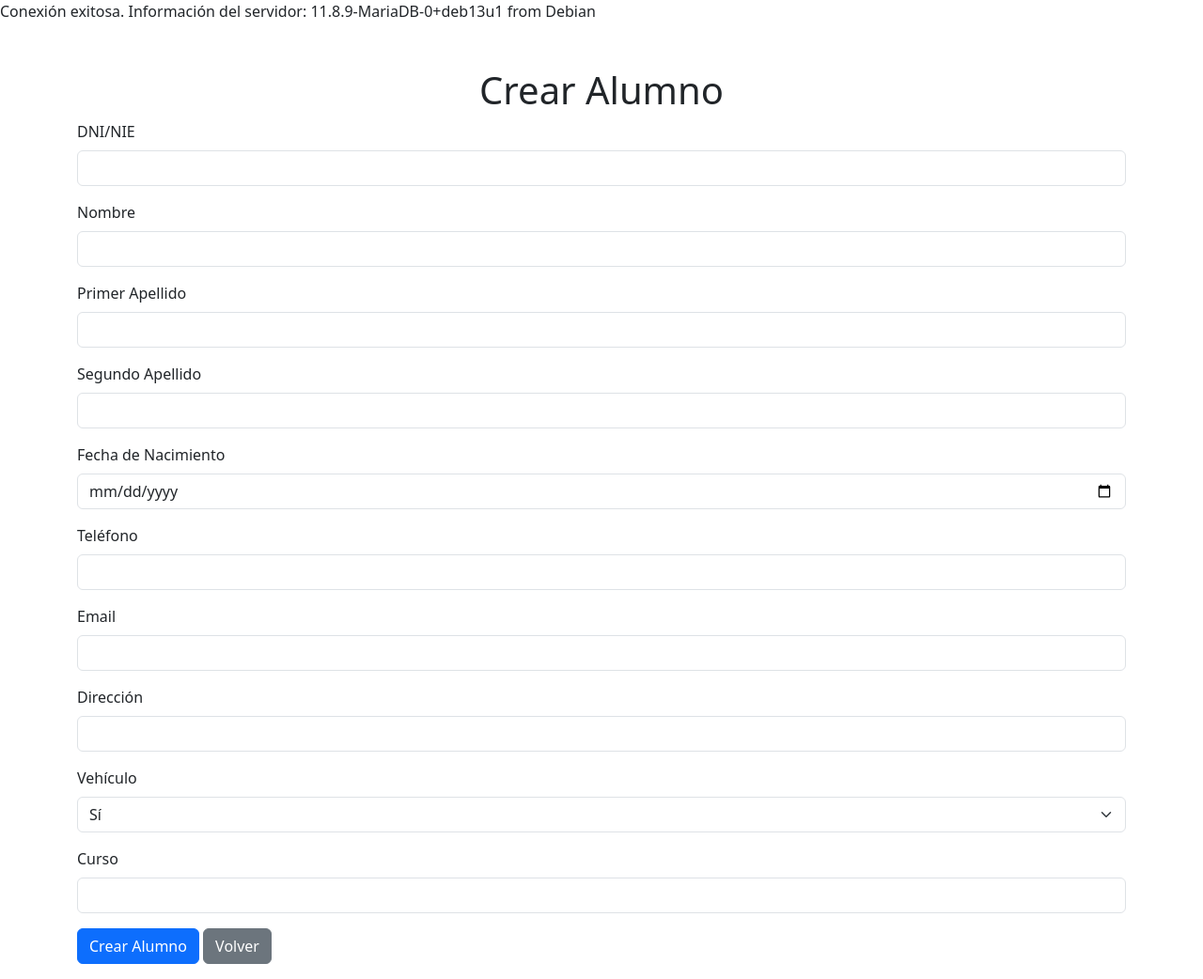
After one commit to AtteneriCimadevilla/FEPLA-CRM, a PHP site: page /gestionAlumno.php in a window 1280 px wide. The commit adds this page. Shown: the whole page at 94% size. Run offline with PHP 8.4, Linux system fonts and the light colour scheme.

Commit message:
Añadidas alumnos.php y gestionAlumno.php y funcionan.

```diff
--- /dev/null
+++ b/code/gestionAlumno.php
@@ -0,0 +1,158 @@
+<?php
+require 'conexion.php';
+// Variables para manejar errores y mensajes de éxito
+$errores = [];
+$exito = "";
+
+// Check if we're editing an existing student
+$editing = false;
+$alumno = null;
+if (isset($_GET['dni_nie'])) {
+    $editing = true;
+    $dni_nie = $_GET['dni_nie'];
+    $query = "SELECT * FROM alumnos WHERE dni_nie = ?";
+    $stmt = $mysqli->prepare($query);
+    $stmt->bind_param("s", $dni_nie);
+    $stmt->execute();
+    $result = $stmt->get_result();
+    $alumno = $result->fetch_assoc();
+    $stmt->close();
+}
+
+// Verificar si el formulario se ha enviado
+if ($_SERVER["REQUEST_METHOD"] == "POST") {
+    // Recoger los datos del formulario
+    $dni_nie = trim($_POST['dni_nie']);
+    $nombre = trim($_POST['nombre']);
+    $apellido1 = trim($_POST['apellido1']);
+    $apellido2 = trim($_POST['apellido2']);
+    $fecha_nacimiento = trim($_POST['fecha_nacimiento']);
+    $telefono = trim($_POST['telefono']);
+    $email = trim($_POST['email']);
+    $direccion = trim($_POST['direccion']);
+    $vehiculo = $_POST['vehiculo'];
+    $curso = trim($_POST['curso']);
+
+    // Validaciones básicas
+    if (empty($dni_nie) || strlen($dni_nie) != 9) {
+        $errores[] = "El DNI/NIE debe tener 9 caracteres.";
+    }
+    if (empty($nombre)) {
+        $errores[] = "El nombre es obligatorio.";
+    }
+    if (empty($apellido1)) {
+        $errores[] = "El primer apellido es obligatorio.";
+    }
+    if (!empty($email) && !filter_var($email, FILTER_VALIDATE_EMAIL)) {
+        $errores[] = "El email no es válido.";
+    }
+
+    // Si no hay errores, insertar o actualizar en la base de datos
+    if (empty($errores)) {
+        if ($editing) {
+            // Check if DNI/NIE has changed
+            if ($dni_nie != $_GET['dni_nie']) {
+                // DNI/NIE has changed, we need to update it
+                $stmt = $mysqli->prepare("UPDATE alumnos SET dni_nie=?, nombre=?, apellido1=?, apellido2=?, fecha_nacimiento=?, telefono=?, email=?, direccion=?, vehiculo=?, curso=? WHERE dni_nie=?");
+                $stmt->bind_param("sssssssssss", $dni_nie, $nombre, $apellido1, $apellido2, $fecha_nacimiento, $telefono, $email, $direccion, $vehiculo, $curso, $_GET['dni_nie']);
+            } else {
+                // DNI/NIE hasn't changed, update other fields
+                $stmt = $mysqli->prepare("UPDATE alumnos SET nombre=?, apellido1=?, apellido2=?, fecha_nacimiento=?, telefono=?, email=?, direccion=?, vehiculo=?, curso=? WHERE dni_nie=?");
+                $stmt->bind_param("ssssssssss", $nombre, $apellido1, $apellido2, $fecha_nacimiento, $telefono, $email, $direccion, $vehiculo, $curso, $dni_nie);
+            }
+        } else {
+            $stmt = $mysqli->prepare("INSERT INTO alumnos (dni_nie, nombre, apellido1, apellido2, fecha_nacimiento, telefono, email, direccion, vehiculo, curso) VALUES (?, ?, ?, ?, ?, ?, ?, ?, ?, ?)");
+            $stmt->bind_param("ssssssssss", $dni_nie, $nombre, $apellido1, $apellido2, $fecha_nacimiento, $telefono, $email, $direccion, $vehiculo, $curso);
+        }
+
+        if ($stmt->execute()) {
+            $exito = $editing ? "Alumno actualizado con éxito." : "Alumno creado con éxito.";
+            // Set a session variable to indicate success
+            session_start();
+            $_SESSION['alumno_actualizado'] = true;
+            // Redirect to the list of students
+            header("Location: alumnos.php");
+            exit();
+        } else {
+            $errores[] = "Error al " . ($editing ? "actualizar" : "insertar") . " en la base de datos: " . $stmt->error;
+        }
+
+        $stmt->close();
+    }
+}
+?>
+
+<!DOCTYPE html>
+<html lang="es">
+
+<head>
+    <meta charset="UTF-8">
+    <meta name="viewport" content="width=device-width, initial-scale=1.0">
+    <title><?php echo $editing ? 'Editar' : 'Crear'; ?> Alumno</title>
+    <link rel="stylesheet" href="https://cdn.jsdelivr.net/npm/bootstrap@5.3.0/dist/css/bootstrap.min.css">
+</head>
+
+<body>
+    <div class="container mt-5">
+        <h1 class="text-center"><?php echo $editing ? 'Editar' : 'Crear'; ?> Alumno</h1>
+
+        <!-- Mostrar errores -->
+        <?php if (!empty($errores)): ?>
+            <div class="alert alert-danger">
+                <?php foreach ($errores as $error): ?>
+                    <p><?php echo htmlspecialchars($error); ?></p>
+                <?php endforeach; ?>
+            </div>
+        <?php endif; ?>
+
+        <form method="POST" action="">
+            <div class="mb-3">
+                <label for="dni_nie" class="form-label">DNI/NIE</label>
+                <input type="text" class="form-control" id="dni_nie" name="dni_nie" maxlength="9" value="<?php echo $editing ? htmlspecialchars($alumno['dni_nie']) : ''; ?>" required>
+            </div>
+            <div class="mb-3">
+                <label for="nombre" class="form-label">Nombre</label>
+                <input type="text" class="form-control" id="nombre" name="nombre" value="<?php echo $editing ? htmlspecialchars($alumno['nombre']) : ''; ?>" required>
+            </div>
+            <div class="mb-3">
+                <label for="apellido1" class="form-label">Primer Apellido</label>
+                <input type="text" class="form-control" id="apellido1" name="apellido1" value="<?php echo $editing ? htmlspecialchars($alumno['apellido1']) : ''; ?>" required>
+            </div>
+            <div class="mb-3">
+                <label for="apellido2" class="form-label">Segundo Apellido</label>
+                <input type="text" class="form-control" id="apellido2" name="apellido2" value="<?php echo $editing ? htmlspecialchars($alumno['apellido2']) : ''; ?>">
+            </div>
+            <div class="mb-3">
+                <label for="fecha_nacimiento" class="form-label">Fecha de Nacimiento</label>
+                <input type="date" class="form-control" id="fecha_nacimiento" name="fecha_nacimiento" value="<?php echo $editing ? htmlspecialchars($alumno['fecha_nacimiento']) : ''; ?>">
+            </div>
+            <div class="mb-3">
+                <label for="telefono" class="form-label">Teléfono</label>
+                <input type="tel" class="form-control" id="telefono" name="telefono" value="<?php echo $editing ? htmlspecialchars($alumno['telefono']) : ''; ?>">
+            </div>
+            <div class="mb-3">
+                <label for="email" class="form-label">Email</label>
+                <input type="email" class="form-control" id="email" name="email" value="<?php echo $editing ? htmlspecialchars($alumno['email']) : ''; ?>">
+            </div>
+            <div class="mb-3">
+                <label for="direccion" class="form-label">Dirección</label>
+                <input type="text" class="form-control" id="direccion" name="direccion" value="<?php echo $editing ? htmlspecialchars($alumno['direccion']) : ''; ?>">
+            </div>
+            <div class="mb-3">
+                <label for="vehiculo" class="form-label">Vehículo</label>
+                <select class="form-select" id="vehiculo" name="vehiculo">
+                    <option value="Si" <?php echo ($editing && $alumno['vehiculo'] == 'Si') ? 'selected' : ''; ?>>Sí</option>
+                    <option value="No" <?php echo ($editing && $alumno['vehiculo'] == 'No') ? 'selected' : ''; ?>>No</option>
+                </select>
+            </div>
+            <div class="mb-3">
+                <label for="curso" class="form-label">Curso</label>
+                <input type="text" class="form-control" id="curso" name="curso" value="<?php echo $editing ? htmlspecialchars($alumno['curso']) : ''; ?>">
+            </div>
+            <button type="submit" class="btn btn-primary"><?php echo $editing ? 'Actualizar' : 'Crear'; ?> Alumno</button>
+            <a href="alumnos.php" class="btn btn-secondary">Volver</a>
+        </form>
+    </div>
+</body>
+
+</html>
```
Also changed, not shown: code/alumnos.php (+88 -15 lines), code/empresas.js (deleted, +0 -14 lines).
